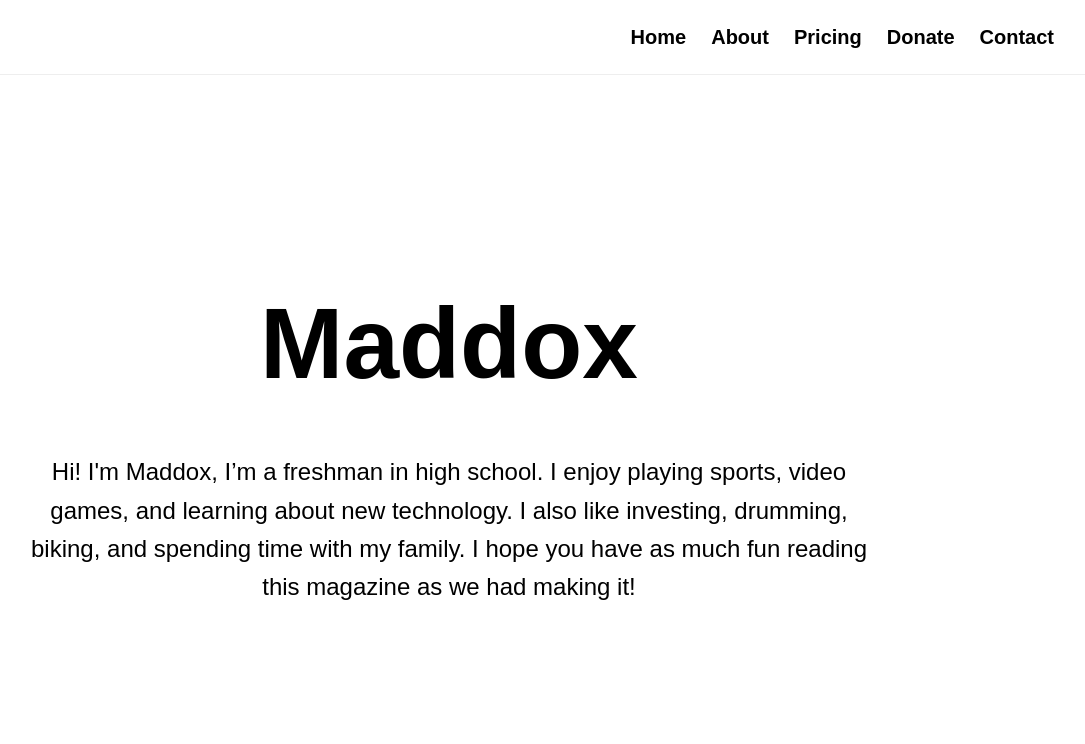
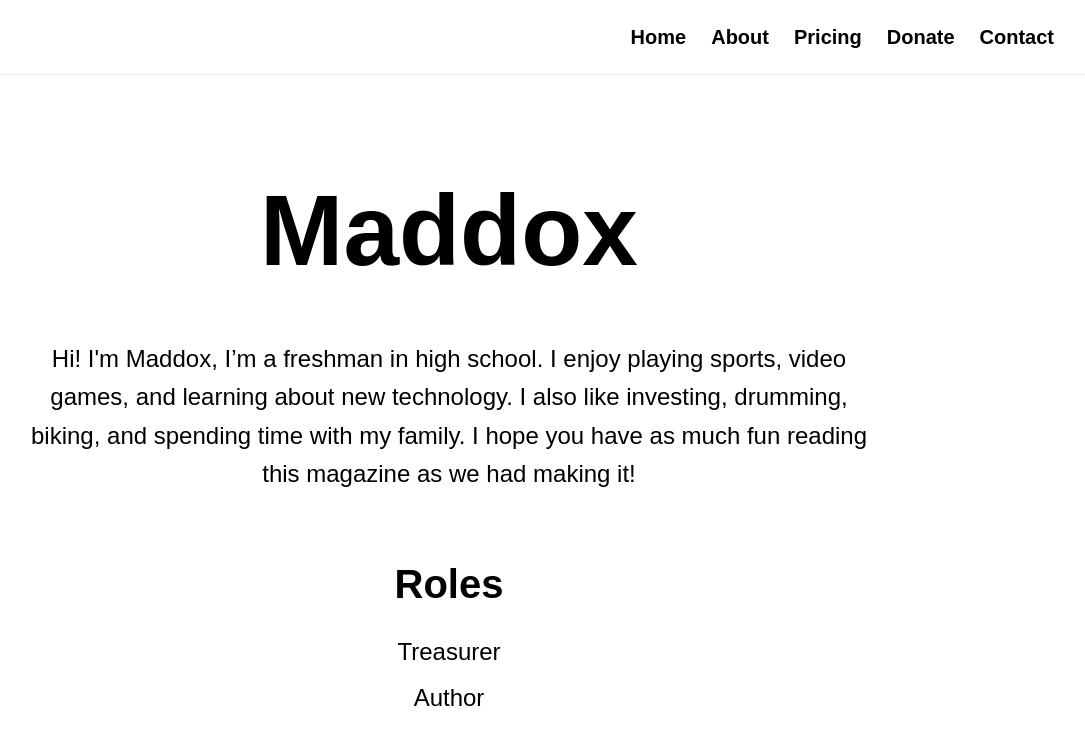
Before and after one commit to H4CK3R1010/Seemz-Like-Magazine, a Next.js app: page /people/maddox in a window 1280 px wide. Shown: the top 744 px of the page, without its empty margins (191-1276 px from the left). Built offline with nearby package versions, Linux system fonts and the light colour scheme.

Commit message:
Update Maddox profile with roles

```diff
--- a/app/people/maddox/page.tsx
+++ b/app/people/maddox/page.tsx
@@ -16,6 +16,19 @@ export default function Maddox() {
           we had making it!
         </p>
 
+        <div className="rolesBox">
+
+          <h2>
+            Roles
+          </h2>
+
+          <ul>
+            <li>Treasurer</li>
+            <li>Author</li>
+          </ul>
+
+        </div>
+
       </div>
 
     </div>
```
